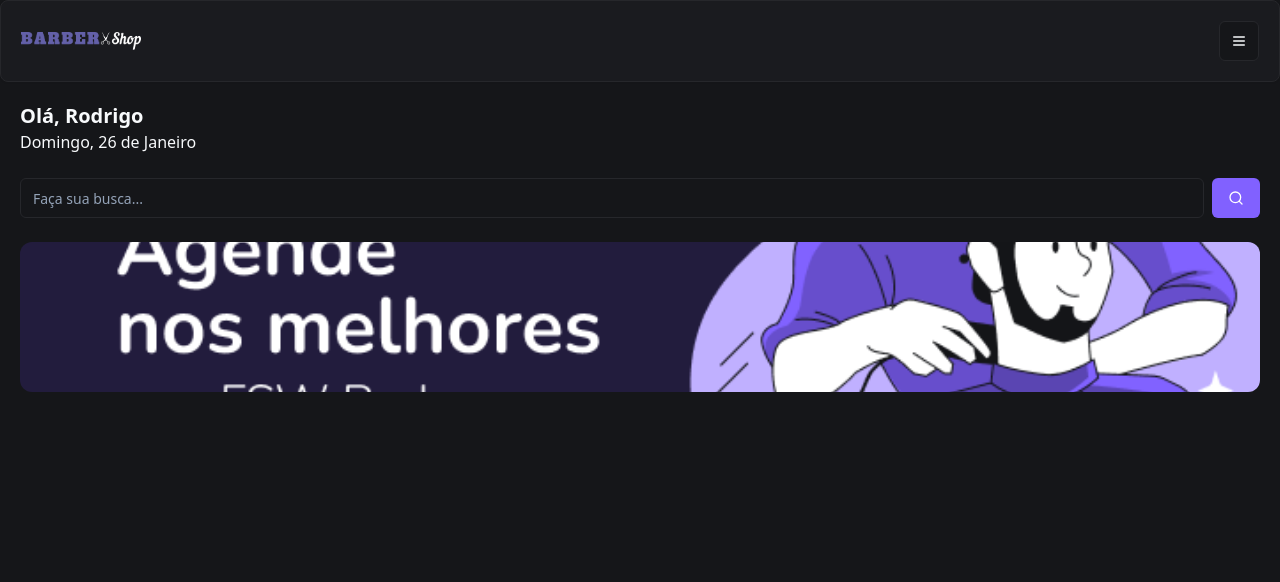
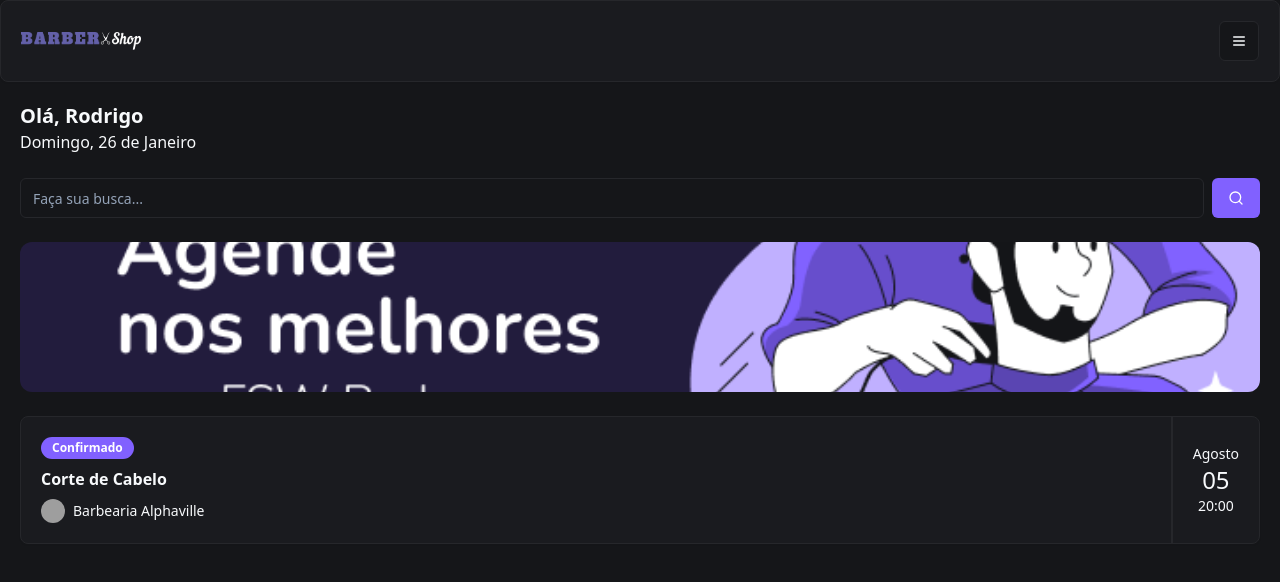
Before and after one commit to Mateus-lang/projeto-salao, a Next.js app: page / in a window 1280 px wide. Shown: the top 582 px of the page. Built offline with nearby package versions, Linux system fonts and the light colour scheme; grey boxes are pictures that could not be loaded.

Commit message:
feat: add booking item

```diff
--- /dev/null
+++ b/app/_components/ui/avatar.tsx
@@ -0,0 +1,50 @@
+"use client"
+
+import * as React from "react"
+import * as AvatarPrimitive from "@radix-ui/react-avatar"
+
+import { cn } from "@/app/_lib/utils"
+
+const Avatar = React.forwardRef<
+  React.ElementRef<typeof AvatarPrimitive.Root>,
+  React.ComponentPropsWithoutRef<typeof AvatarPrimitive.Root>
+>(({ className, ...props }, ref) => (
+  <AvatarPrimitive.Root
+    ref={ref}
+    className={cn(
+      "relative flex h-10 w-10 shrink-0 overflow-hidden rounded-full",
+      className,
+    )}
+    {...props}
+  />
+))
+Avatar.displayName = AvatarPrimitive.Root.displayName
+
+const AvatarImage = React.forwardRef<
+  React.ElementRef<typeof AvatarPrimitive.Image>,
+  React.ComponentPropsWithoutRef<typeof AvatarPrimitive.Image>
+>(({ className, ...props }, ref) => (
+  <AvatarPrimitive.Image
+    ref={ref}
+    className={cn("aspect-square h-full w-full", className)}
+    {...props}
+  />
+))
+AvatarImage.displayName = AvatarPrimitive.Image.displayName
+
+const AvatarFallback = React.forwardRef<
+  React.ElementRef<typeof AvatarPrimitive.Fallback>,
+  React.ComponentPropsWithoutRef<typeof AvatarPrimitive.Fallback>
+>(({ className, ...props }, ref) => (
+  <AvatarPrimitive.Fallback
+    ref={ref}
+    className={cn(
+      "flex h-full w-full items-center justify-center rounded-full bg-muted",
+      className,
+    )}
+    {...props}
+  />
+))
+AvatarFallback.displayName = AvatarPrimitive.Fallback.displayName
+
+export { Avatar, AvatarImage, AvatarFallback }
--- /dev/null
+++ b/app/_components/ui/badge.tsx
@@ -0,0 +1,36 @@
+import * as React from "react"
+import { cva, type VariantProps } from "class-variance-authority"
+
+import { cn } from "@/app/_lib/utils"
+
+const badgeVariants = cva(
+  "inline-flex items-center rounded-full border px-2.5 py-0.5 text-xs font-semibold transition-colors focus:outline-none focus:ring-2 focus:ring-ring focus:ring-offset-2",
+  {
+    variants: {
+      variant: {
+        default:
+          "border-transparent bg-primary text-primary-foreground hover:bg-primary/80",
+        secondary:
+          "border-transparent bg-secondary text-secondary-foreground hover:bg-secondary/80",
+        destructive:
+          "border-transparent bg-destructive text-destructive-foreground hover:bg-destructive/80",
+        outline: "text-foreground",
+      },
+    },
+    defaultVariants: {
+      variant: "default",
+    },
+  },
+)
+
+export interface BadgeProps
+  extends React.HTMLAttributes<HTMLDivElement>,
+    VariantProps<typeof badgeVariants> {}
+
+function Badge({ className, variant, ...props }: BadgeProps) {
+  return (
+    <div className={cn(badgeVariants({ variant }), className)} {...props} />
+  )
+}
+
+export { Badge, badgeVariants }
--- a/app/page.tsx
+++ b/app/page.tsx
@@ -3,21 +3,28 @@
 import { Button } from "./_components/ui/button"
 import { Input } from "./_components/ui/input"
 import Image from "next/image"
+import { Card, CardContent } from "./_components/ui/card"
+import { Badge } from "./_components/ui/badge"
+import { Avatar, AvatarImage } from "./_components/ui/avatar"
 
 const Home = () => {
   return (
     <div>
+      {/* TEXTO */}
       <Header />
       <div className="p-5">
         <h2 className="text-xl font-bold">Olá, Rodrigo</h2>
         <p>Domingo, 26 de Janeiro</p>
 
+        {/* BUSCA */}
         <div className="mt-6 flex items-center gap-2">
           <Input placeholder="Faça sua busca..." />
           <Button>
             <SearchIcon />
           </Button>
         </div>
+
+        {/* IMAGEM */}
         <div className="relative mt-6 h-[150px] w-full">
           <Image
             alt="agende com os melhores"
@@ -26,6 +33,30 @@
             className="rounded-xl object-cover"
           />
         </div>
+        {/* AGENDAMENTO */}
+
+        <Card className="mt-6">
+          <CardContent className="flex justify-between p-0">
+            {/* ESQUERDA */}
+            <div className="flex flex-col gap-2 py-5 pl-5">
+              <Badge className="w-fit">Confirmado</Badge>
+              <h3 className="font-semibold">Corte de Cabelo</h3>
+
+              <div className="flex items-center gap-2">
+                <Avatar className="h-6 w-6">
+                  <AvatarImage src="https://utfs.io/f/c97a2dc9-cf62-468b-a851-bfd2bdde775f-16p.png" />
+                </Avatar>
+                <p className="text-sm">Barbearia Alphaville</p>
+              </div>
+            </div>
+            {/* DIREITA */}
+            <div className="flex flex-col items-center justify-center border-l-2 border-solid px-5">
+              <p className="text-sm">Agosto</p>
+              <p className="text-2xl">05</p>
+              <p className="text-sm">20:00</p>
+            </div>
+          </CardContent>
+        </Card>
       </div>
     </div>
   )
--- a/package.json
+++ b/package.json
@@ -14,6 +14,7 @@
   },
   "dependencies": {
     "@prisma/client": "^6.2.1",
+    "@radix-ui/react-avatar": "^1.1.2",
     "@radix-ui/react-slot": "^1.1.1",
     "class-variance-authority": "^0.7.1",
     "clsx": "^2.1.1",
```
Also changed, not shown: 1 other file (tests, documents, lock files or other folders).
